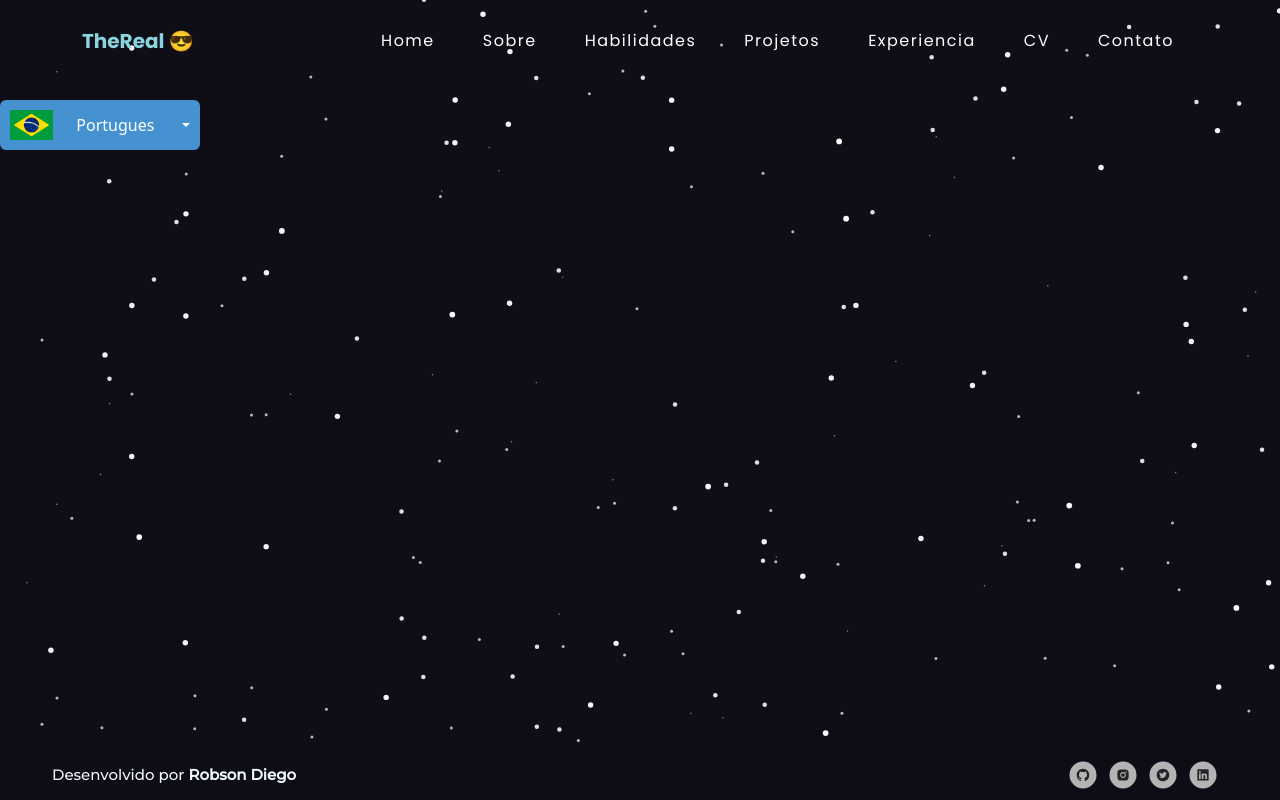
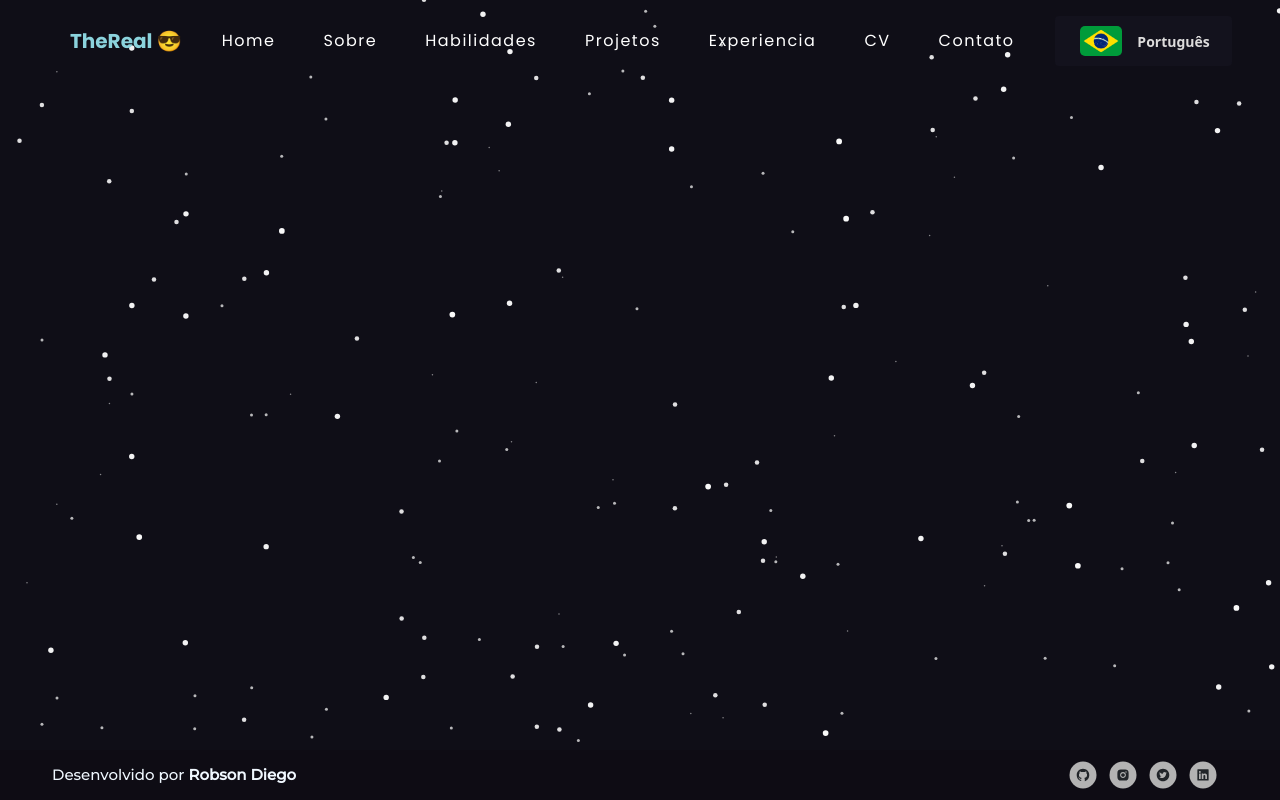
Before and after one commit to TheRealsz/Portfolio, a React (Create React App) app: page /Habilidades in a window 1280 px wide. Built offline with nearby package versions, Linux system fonts and the light colour scheme.

Commit message:
Adicao do botao de mudar idioma

```diff
--- a/src/App.tsx
+++ b/src/App.tsx
@@ -10,9 +10,7 @@ import { Projetos } from './pages/Projetos';
 import { Sobre } from './pages/Sobre';
 import './styles/global.scss'
 import 'bootstrap/dist/css/bootstrap.min.css';
-import { useTranslation } from 'react-i18next';
-import {useState} from 'react'
-import { DropdownLng } from './components/DropdownLng';
+import { ButtonLng } from './components/ButtonLng';
 
 
 // Adicionar animacoes na entrada de cada pagina
@@ -24,18 +22,6 @@ import { DropdownLng } from './components/DropdownLng';
 // Ver se em algum momento irei precisar de usar o useState/useEffect/Contexts (Provavelmente nao)
 // Add componente que muda idioma dos textos para ingles (chamar atencao de recrutadores gringos)
 function App() {
-
-  const { t, i18n: {
-    changeLanguage, language
-  }, } = useTranslation()
-
-  const [currentLanguage, setCurrentLanguage] = useState(language)
-
-  const handleChangeLanguage = () => {
-    const newLanguage = currentLanguage === 'en-US' ? 'pt-BR' : 'en-US'
-    changeLanguage(newLanguage)
-    setCurrentLanguage(newLanguage)
-  }
 
   return (
     <BrowserRouter>
--- /dev/null
+++ b/src/components/ButtonLng.tsx
@@ -0,0 +1,38 @@
+import Brazil from '../assets/Brazil.png'
+import USA from '../assets/USA.png'
+import { Button } from 'react-bootstrap'
+import '../styles/buttonLang.scss'
+import { useTranslation } from 'react-i18next';
+import { useState, ButtonHTMLAttributes } from 'react'
+
+type ButtonLngProps = ButtonHTMLAttributes<HTMLButtonElement>
+
+export function ButtonLng(props: ButtonLngProps) {
+
+  const { t, i18n: {
+    changeLanguage, language
+  }, } = useTranslation()
+
+  const [currentLanguage, setCurrentLanguage] = useState(language)
+  const [iconLng, setIconLng] = useState(true)
+  const [txtLng, setTxtLng] = useState(true)
+
+  const handleChangeLanguage = () => {
+    const newLanguage = currentLanguage === 'en-US' ? 'pt-BR' : 'en-US'
+    changeLanguage(newLanguage)
+    setCurrentLanguage(newLanguage)
+    setIconLng(newLanguage !== 'en-US');
+    setTxtLng(newLanguage !== 'en-US');
+  }
+
+  const iconLngComponent = <img src={iconLng ? Brazil : USA} alt={iconLng ? 'Bandeira do Brasil' : 'Bandeira dos Estados Unidos'} />
+  const txtLngComponent = txtLng ? 'Português' : 'English';
+
+  return (
+    <Button size="sm" className="buttonLng" onClick={() => handleChangeLanguage()}>
+      {iconLngComponent} {txtLngComponent}
+    </Button>
+  )
+}
+
+// Pra uma proxima versao, fazer com que isso vire um dropdown, para que haja a escolha de mais de dois idiomas
--- a/src/components/ButtonNav.tsx
+++ b/src/components/ButtonNav.tsx
@@ -2,7 +2,6 @@ import { Button } from "react-bootstrap";
 import { ButtonHTMLAttributes } from "react";
 import '../styles/buttonNav.scss'
 
-// Colocar os props do bootstrap nele tambem
 type ButtonAttributes = ButtonHTMLAttributes<HTMLButtonElement>
 type ButtonNavProps = { variant ?: string , size: "sm" | "lg" | undefined}
 type ButtonNav = ButtonAttributes & ButtonNavProps
--- a/src/components/DropdownLng.tsx
+++ /dev/null
@@ -1,19 +0,0 @@
-import '../styles/dropdownLng.scss'
-import Brazil from '../assets/Brazil.png'
-import USA from '../assets/USA.png'
-import { Dropdown } from 'react-bootstrap'
-
-
-export function DropdownLng() {
-  return (
-    <Dropdown>
-      <Dropdown.Toggle variant="success" id="dropdown-basic">
-        <img src={Brazil} alt="Bandeira do Brasil" /> Portugues
-      </Dropdown.Toggle>
-      <Dropdown.Menu>
-        <Dropdown.Item href="#/action-1">Action</Dropdown.Item>
-      </Dropdown.Menu>
-    </Dropdown>
-
-  )
-}
--- a/src/components/Navbar.tsx
+++ b/src/components/Navbar.tsx
@@ -7,6 +7,7 @@ import '../styles/navbar.scss'
 import { GiHamburgerMenu } from 'react-icons/gi'
 import { AiOutlineClose } from 'react-icons/ai'
 import { useTranslation } from "react-i18next"
+import { ButtonLng } from './ButtonLng'
 
 
 // Arrumar o hover dele, para quando tiver .show no responsivo, nao ficar uma barra azul gigante
@@ -18,24 +19,14 @@ function NavBar(){
     const [navColor, setNavColor] = useState(false)
     const [iconToggler, setIconToggler] = useState(true)
 
-    function scrollChanger(){
-        if(window.scrollY > 30) {
-            setNavColor(true)
-        }
-        else {
-            setNavColor(false)
-        }
-    }
+    function scrollChanger() {
+        setNavColor(window.scrollY > 30);
+      }
 
     window.addEventListener("scroll", scrollChanger)
 
     function changeIconToggler(){
-        if(iconToggler == true) {
-            setIconToggler(false)
-        }
-        else{
-            setIconToggler(true)
-        }
+        setIconToggler(!iconToggler)
     }
 
     const iconComponent = iconToggler ? <GiHamburgerMenu onClick={() => changeIconToggler()}/> : <AiOutlineClose onClick={() => changeIconToggler()}/>
@@ -68,6 +59,7 @@ function NavBar(){
                         <Nav.Item>
                             <Nav.Link as={Link} to="/Contato">{t('Contato')}</Nav.Link>
                         </Nav.Item>
+                        <ButtonLng/>
                     </Nav>
                 </Navbar.Collapse>
             </Container>
--- a/src/pages/Habilidades.tsx
+++ b/src/pages/Habilidades.tsx
@@ -1,5 +1,5 @@
 import { Container, Row, Col } from "react-bootstrap"
-import { DropdownLng } from "../components/DropdownLng";
+import { ButtonLng } from "../components/ButtonLng";
 import Particle from "../components/Particle";
 import '../styles/habilidades.scss'
 
@@ -9,7 +9,6 @@ export function Habilidades() {
         <section>
             <Container fluid id="defaultContainer">
             <Particle />
-                <DropdownLng />
             </Container>
         </section>
     )
--- /dev/null
+++ b/src/styles/buttonLang.scss
@@ -0,0 +1,31 @@
+// devo jogar isso junto com o buttonNav?
+.buttonLng {
+    max-height: 50px !important;
+    max-width: 177px !important;
+    position: relative !important;
+    z-index: 1000 !important;
+    display: flex !important;
+    justify-content: space-between !important;
+    align-items: center !important;
+    font-weight: 700 !important;
+    margin-top: 8px !important;
+    padding: 10px 25px !important;
+    transition: 0.5s !important;
+    background: #13121d !important;
+    color: #dddcdc !important;
+    border-style: none !important;
+    margin-left: 16px !important;
+
+    >img{
+        width: 45px;
+        height: 30px;
+        margin-right: 15px;
+        border-radius: 5px;
+    }
+
+    &:hover {
+        color: #fff !important;
+        box-shadow: 0 0 10px #0f4b7c, 0 0 20px #0f4b7c, 0 0 30px #0f4b7c !important;
+        transition-delay: 0.2s !important;
+    }
+}
--- a/src/styles/dropdownLng.scss
+++ /dev/null
@@ -1,13 +0,0 @@
-#dropdown-basic{
-    border-style: none;
-    display: flex;
-    justify-content: space-between;
-    align-items: center;
-    width: 200px;
-    padding: 10px;
-    background-color: #4692d1;
-
-    img {
-        height: 30px;
-    }
-}
--- a/src/styles/navbar.scss
+++ b/src/styles/navbar.scss
@@ -29,6 +29,10 @@
     }
 }
 
+.container {
+    padding: 0px !important;
+}
+
 .icon-nav{
     font: 900 25px "Poppins", sans-serif;
     color: #8bd3dd !important;
@@ -50,6 +54,10 @@
         display: block !important;
         font-size: 30px;
     }
+}
+
+.ms-auto{
+    margin-left: 0px !important;
 }
 
 .nav-item{
```
Also changed, not shown: src/styles/home.scss (line endings or trailing spaces).
